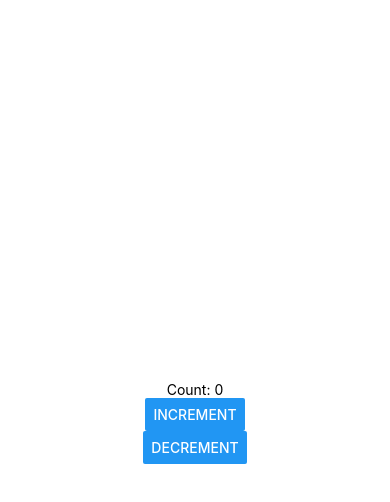
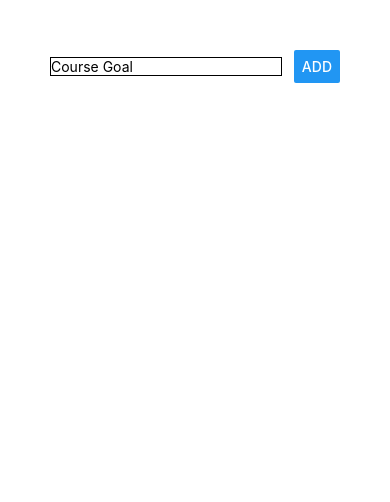
Before and after one commit to marthasharpe/rn-first-app, a React Native app: screen / in a window 390 px wide. Shown: the top 502 px of the page. Built offline with nearby package versions, Linux system fonts and the light colour scheme.

Commit message:
start rn project

```diff
--- a/App.js
+++ b/App.js
@@ -1,24 +1,30 @@
 import React, { useState } from 'react';
-import { StyleSheet, Text, View, Button } from 'react-native';
+import { StyleSheet, Text, View, Button, TextInput } from 'react-native';
 
 export default function App() {
-  const [count, setCount] = useState(0);
 
   return (
-    <View style={styles.container}>
-      <Text>Count: {count}</Text>
-      <Button title="Increment" onPress={() => setCount(count + 1)} />
-      <Button title="Decrement" onPress={() => setCount(count - 1)} />
-
+    <View style={styles.screen}>
+      <View style={styles.inputContainer}>
+        <TextInput placeholder="Course Goal" style={styles.input}/>
+        <Button title="ADD" />
+      </View>
     </View>
   );
 }
 
 const styles = StyleSheet.create({
-  container: {
-    flex: 1,
-    backgroundColor: '#fff',
-    alignItems: 'center',
-    justifyContent: 'center',
+  screen: {
+    padding: 50
   },
+  inputContainer: {
+    flexDirection: "row",
+    justifyContent: "space-between",
+    alignItems: "center"
+  },
+  input: {
+    width: "80%",
+    borderColor: "black",
+    borderWidth: 1
+  }
 });
```
